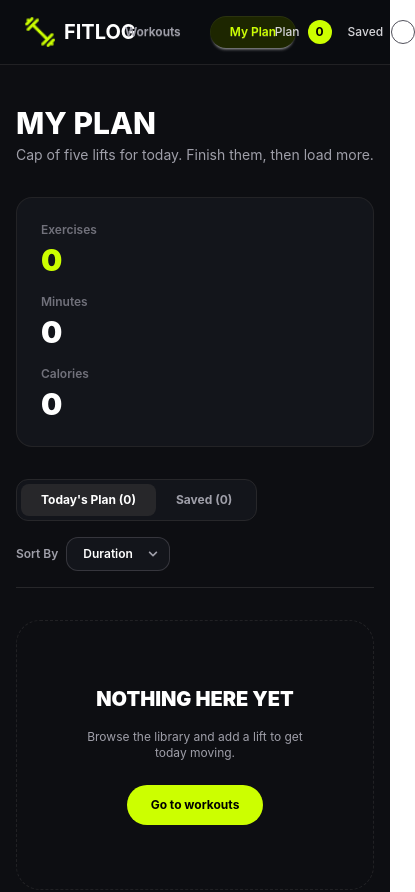
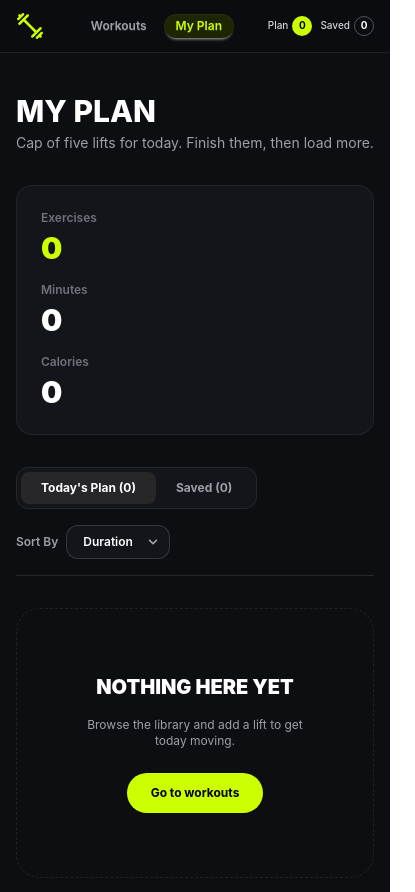
Before and after one commit to sahad-ibne/Assignment-6, a Next.js app: page /my-plan in a window 390 px wide. Shown: the top 892 px of the page, 415 px wide, since content can reach past the window. Built offline with nearby package versions, Linux system fonts and the light colour scheme.

Commit message:
solve some navbar issue

```diff
--- a/src/app/my-plan/page.tsx
+++ b/src/app/my-plan/page.tsx
@@ -87,21 +87,19 @@ export default function MyPlanPage() {
           <div className="flex bg-[#13151b] p-1 rounded-xl border border-zinc-800">
             <button
               onClick={() => setActiveTab('today')}
-              className={`px-5 py-2 text-xs font-bold rounded-lg transition-all ${
-                activeTab === 'today'
+              className={`px-5 py-2 text-xs font-bold rounded-lg transition-all ${activeTab === 'today'
                   ? 'bg-zinc-800 text-white'
                   : 'text-zinc-400 hover:text-white'
-              }`}
+                }`}
             >
               Today's Plan ({todayPlan.length})
             </button>
             <button
               onClick={() => setActiveTab('saved')}
-              className={`px-5 py-2 text-xs font-bold rounded-lg transition-all ${
-                activeTab === 'saved'
+              className={`px-5 py-2 text-xs font-bold rounded-lg transition-all ${activeTab === 'saved'
                   ? 'bg-zinc-800 text-white'
                   : 'text-zinc-400 hover:text-white'
-              }`}
+                }`}
             >
               Saved ({savedPlan.length})
             </button>
@@ -171,7 +169,9 @@ export default function MyPlanPage() {
                     </div>
                   </div>
 
-                  <div className="flex flex-wrap items-center gap-6 w-full md:w-auto justify-between md:justify-end">
+
+
+                  <div className="flex flex-col sm:flex-row items-stretch sm:items-center justify-between gap-3 w-full border-t border-zinc-800/60 pt-3 md:border-t-0 md:pt-0 md:w-auto">
                     <div className="flex items-center gap-4 text-zinc-400 text-xs">
                       <span className="flex items-center gap-1">
                         <FaRegClock /> {displayDuration} min
@@ -186,10 +186,10 @@ export default function MyPlanPage() {
                       )}
                     </div>
 
-                    <div className="flex items-center gap-2">
+                    <div className="flex items-center gap-2 w-full sm:w-auto justify-between sm:justify-end">
                       <Link
                         href={`/DetailPage/${item.id}`}
-                        className="text-xs bg-zinc-800 hover:bg-zinc-700 text-white font-semibold px-3 py-2 rounded-lg"
+                        className="text-xs bg-zinc-800 hover:bg-zinc-700 text-white font-semibold px-3 py-2 rounded-lg flex-1 sm:flex-none text-center"
                       >
                         View Details
                       </Link>
@@ -197,7 +197,7 @@ export default function MyPlanPage() {
                       {activeTab === 'today' && (
                         <button
                           onClick={() => handleRemove(item.id)}
-                          className="flex items-center gap-1 text-xs bg-[#ccff00] text-black font-bold px-3 py-2 rounded-lg hover:bg-[#bce600]"
+                          className="flex items-center justify-center gap-1 text-xs bg-[#ccff00] text-black font-bold px-3 py-2 rounded-lg hover:bg-[#bce600] flex-1 sm:flex-none"
                         >
                           <FaCheck className="text-[10px]" /> Mark as Done
                         </button>
@@ -205,12 +205,13 @@ export default function MyPlanPage() {
 
                       <button
                         onClick={() => handleRemove(item.id)}
-                        className="p-2 text-zinc-400 hover:text-red-500 transition-colors"
+                        className="p-2 text-zinc-400 hover:text-red-500 transition-colors shrink-0"
                       >
                         <FaTimes />
                       </button>
                     </div>
                   </div>
+
                 </div>
               );
             })}
--- a/src/components/NavBar.tsx
+++ b/src/components/NavBar.tsx
@@ -10,28 +10,28 @@ const NavBar = () => {
   const pathname = usePathname();
   const context = useContext(PlanContext);
 
-  const planCount = context?.todayPlan.length;
-  const savedCount = context?.savedPlan.length;
+  const planCount = context?.todayPlan.length ?? 0;
+  const savedCount = context?.savedPlan.length ?? 0;
 
   return (
-    <header className="w-full bg-[#0a0c10] border-b border-zinc-800/80 py-4">
-      <div className="max-w-[1400px] mx-auto px-6 flex items-center justify-between">
+    <header className="w-full bg-[#0a0c10] border-b border-zinc-800/80 py-3 px-4">
+      <div className="max-w-[1400px] mx-auto flex items-center justify-between gap-2">
 
         {/* Logo */}
-        <Link href="/" className="flex items-center gap-2 font-bold text-xl text-white whitespace-nowrap">
+        <Link href="/" className="flex items-center gap-1.5 font-bold text-lg text-white shrink-0">
           <Image
             src="/logo.png"
             alt="Logo"
-            width={32}
-            height={32}
-            className="w-8 h-8 object-contain shrink-0"
+            width={28}
+            height={28}
+            className="w-7 h-7 object-contain shrink-0"
           />
-          <span>FITLOG</span>
+          <span className="hidden sm:inline">FITLOG</span>
         </Link>
-        <div className="flex items-center gap-2">
+        <div className="flex items-center gap-1 sm:gap-2">
           <Link
             href="/"
-            className={`btn btn-sm rounded-full px-5 flex items-center justify-center ${
+            className={`btn btn-xs sm:btn-sm rounded-full px-3 sm:px-5 flex items-center justify-center text-xs ${
               pathname === '/'
                 ? 'bg-[#1d2600] text-[#ccff00] border-none'
                 : 'btn-ghost text-zinc-400 hover:text-white'
@@ -41,7 +41,7 @@ const NavBar = () => {
           </Link>
           <Link
             href="/my-plan"
-            className={`btn btn-sm rounded-full px-5 flex items-center justify-center ${
+            className={`btn btn-xs sm:btn-sm rounded-full px-3 sm:px-5 flex items-center justify-center text-xs whitespace-nowrap ${
               pathname === '/my-plan'
                 ? 'bg-[#1d2600] text-[#ccff00] border-none'
                 : 'btn-ghost text-zinc-400 hover:text-white'
@@ -50,16 +50,16 @@ const NavBar = () => {
             My Plan
           </Link>
         </div>
-        <div className="flex items-center gap-4">
-          <div className="flex items-center gap-2 text-sm">
-            <span className="text-zinc-300 font-medium text-xs">Plan</span>
-            <span className="bg-[#ccff00] text-black font-bold h-6 w-6 rounded-full flex items-center justify-center text-xs">
+        <div className="flex items-center gap-2 sm:gap-4 shrink-0">
+          <div className="flex items-center gap-1 text-xs">
+            <span className="text-zinc-300 font-medium text-[10px] sm:text-xs">Plan</span>
+            <span className="bg-[#ccff00] text-black font-bold h-5 w-5 sm:h-6 sm:w-6 rounded-full flex items-center justify-center text-[10px] sm:text-xs">
               {planCount}
             </span>
           </div>
-          <div className="flex items-center gap-2 text-sm">
-            <span className="text-zinc-300 font-medium text-xs">Saved</span>
-            <span className="border border-zinc-600 text-white font-bold h-6 w-6 rounded-full flex items-center justify-center text-xs">
+          <div className="flex items-center gap-1 text-xs">
+            <span className="text-zinc-300 font-medium text-[10px] sm:text-xs">Saved</span>
+            <span className="border border-zinc-600 text-white font-bold h-5 w-5 sm:h-6 sm:w-6 rounded-full flex items-center justify-center text-[10px] sm:text-xs">
               {savedCount}
             </span>
           </div>
```
